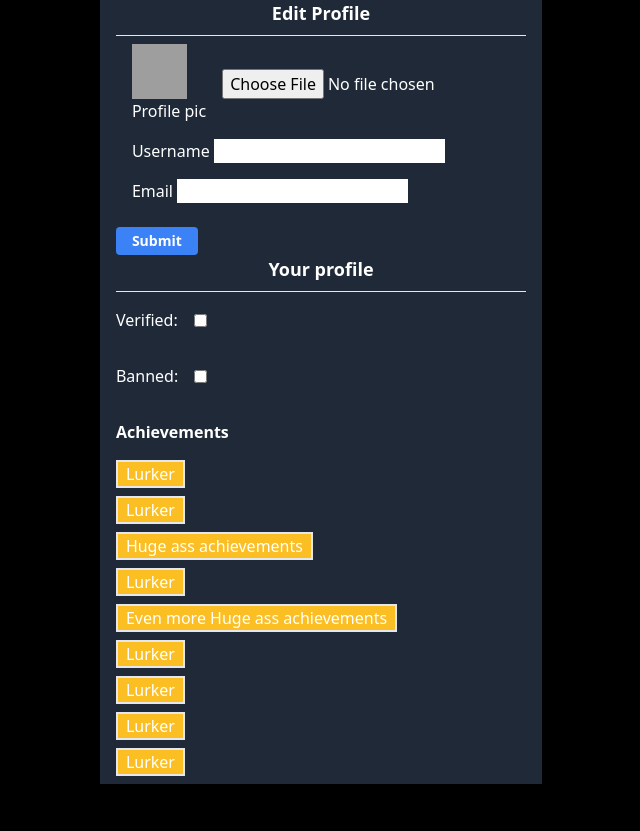
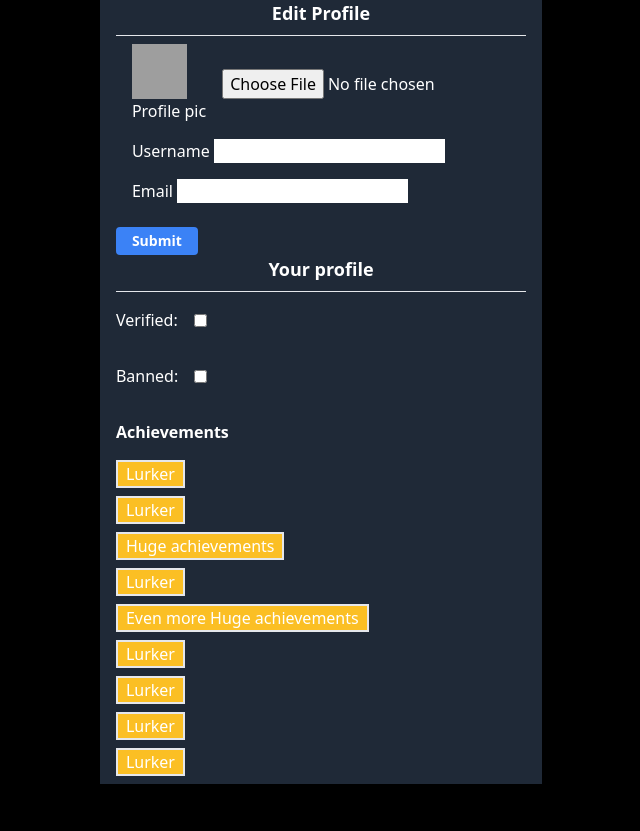
Before and after one commit to crpier/memecry, a FastAPI app: template src/templates/me.html in a window 1280 px wide. Shown: the part 65-896 px from the top of the page, without its empty margins (319-959 px from the left). Run offline with FastAPI, Linux system fonts and the light colour scheme; the template is opened without the code that fills it, so the values that code supplies are empty; parts of the project's set-up code (start-up, migrations or seed data) failed here and were passed over; grey boxes are pictures that could not be loaded.

Commit message:
forgor some stuff

```diff
--- a/src/templates/me.html
+++ b/src/templates/me.html
@@ -1,11 +1,5 @@
 {% extends "main.html" %}
 {% block main_content %}
-
-<script>
-    setTimeout(() => {
-        location.reload()
-    }, 5000)
-</script>
 
 <div class="bg-gray-800 text-center flex flex-col" style="">
     <div class="">
@@ -49,9 +43,9 @@
             <ul class="ml-4">
                 <li class="bg-yellow-400 border-2 border-md px-2 mb-2 w-max">Lurker</li>
                 <li class="bg-yellow-400 border-2 border-md px-2 mb-2 w-max">Lurker</li>
-                <li class="bg-yellow-400 border-2 border-md px-2 mb-2 w-max">Huge ass achievements</li>
+                <li class="bg-yellow-400 border-2 border-md px-2 mb-2 w-max">Huge achievements</li>
                 <li class="bg-yellow-400 border-2 border-md px-2 mb-2 w-max">Lurker</li>
-                <li class="bg-yellow-400 border-2 border-md px-2 mb-2 w-max">Even more Huge ass achievements</li>
+                <li class="bg-yellow-400 border-2 border-md px-2 mb-2 w-max">Even more Huge achievements</li>
                 <li class="bg-yellow-400 border-2 border-md px-2 mb-2 w-max">Lurker</li>
                 <li class="bg-yellow-400 border-2 border-md px-2 mb-2 w-max">Lurker</li>
                 <li class="bg-yellow-400 border-2 border-md px-2 mb-2 w-max">Lurker</li>
```
